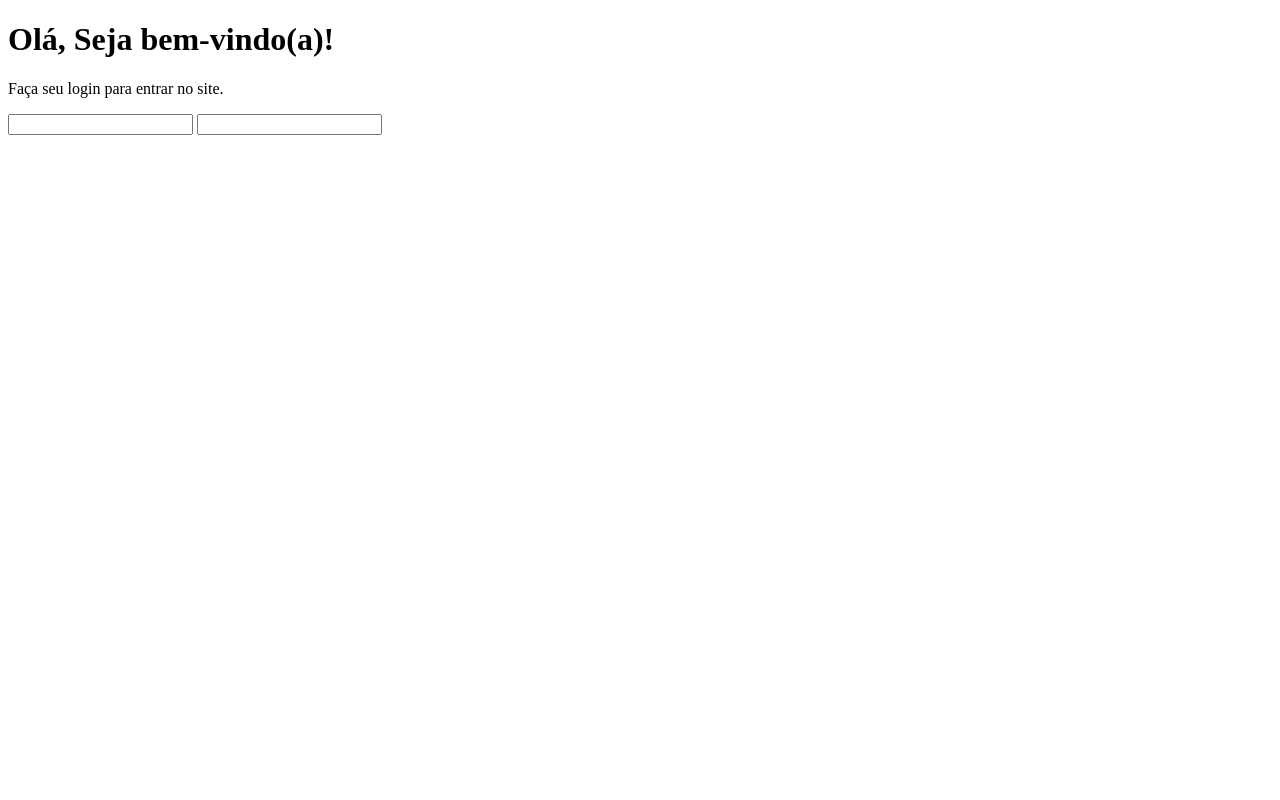
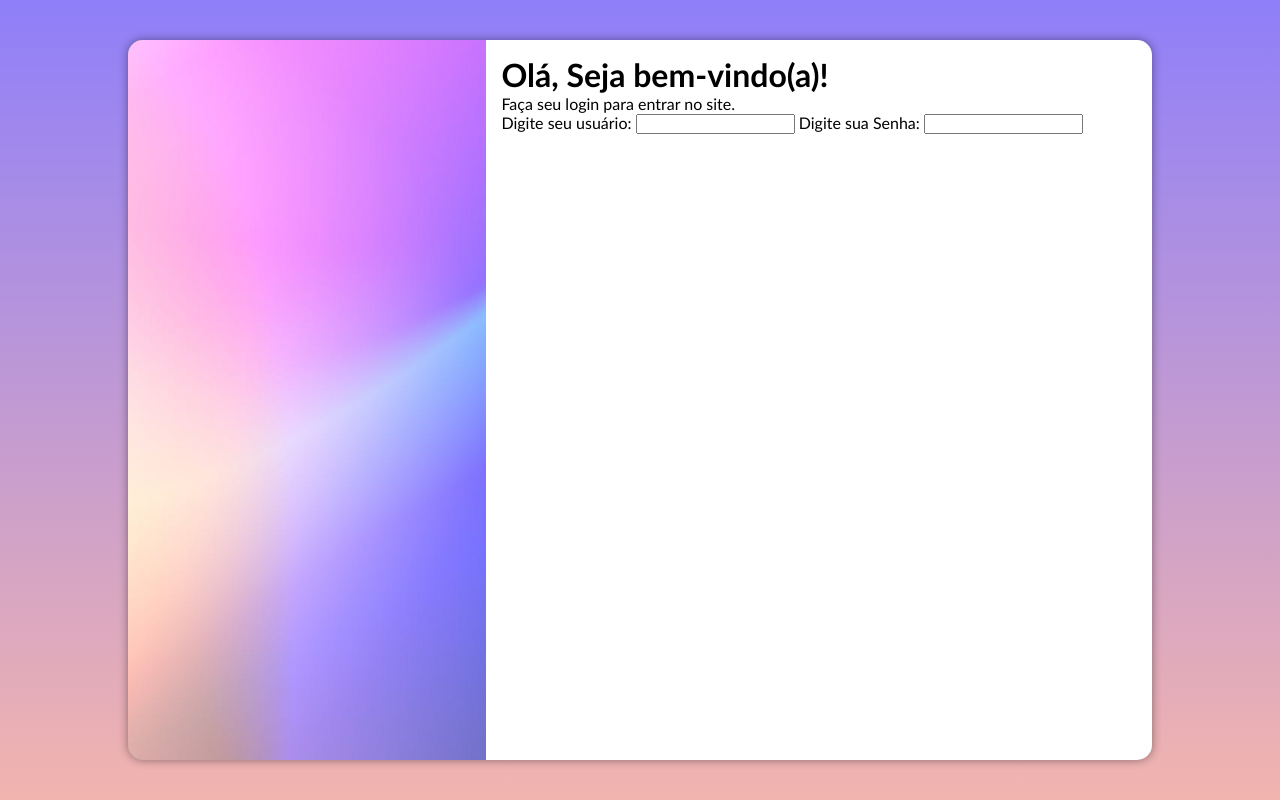
Before and after one commit to jull-tech/Projeto-Login, a plain HTML site: page index.html in a window 1280 px wide. Drawn offline with Linux system fonts and the light colour scheme.

Commit message:
login2.0

```diff
--- a/index.html
+++ b/index.html
@@ -6,9 +6,9 @@
     <title>Login</title>
 
     <link rel="stylesheet" href="stilo/style.css">
+    <link rel="stylesheet" href="stilo/screen.css">
 </head>
 <body>
-    <main>
         <div id="login">
             <div id="imagem">
 
@@ -18,14 +18,13 @@
                 <p>Faça seu login para entrar no site.</p>
 
                 <form action="login.php" method="post" autocomplete="on">
-                    <label for=""></label>
-                    <input type="email" name="" id="">
+                    <label for="id-user">Digite seu usuário:</label>
+                    <input type="text" name="user" id="id-user">
 
-                    <label for=""></label>
-                    <input type="password" name="" id="">
+                    <label for="id-senha">Digite sua Senha:</label>
+                    <input type="password" name="senha" id="id-senha">
                 </form>
             </div>
         </div>
-    </main>
 </body>
 </html>
--- /dev/null
+++ b/stilo/screen.css
@@ -0,0 +1,43 @@
+@charset "UTF-8";
+
+@media screen and (min-width: 768px) and (max-width: 992px) {
+    body {
+        background-image: linear-gradient( #8F7FF9, #F2B4AE);
+    }
+
+    div#login {
+        width: 75%;
+        height: 90%;
+    }
+    div#login > div#imagem {
+        float: left;
+        width: 30%;
+        height: 100%;
+    }
+
+    div#login > div#formulario {
+        float: right;
+        width: 70%;
+    }
+}
+
+@media screen and (min-width: 992px) {
+    body {
+        background-image: linear-gradient(#8F7FF9, #F2B4AE);
+    }
+
+    div#login {
+        width: 80%;
+        height: 90%;
+    }
+    div#login > div#imagem {
+        float: left;
+        width: 35%;
+        height: 100%;
+    }
+    div#login > div#formulario {
+        float: right;
+        width: 65%;
+    }
+
+}
--- a/stilo/style.css
+++ b/stilo/style.css
@@ -1,3 +1,54 @@
 @charset "UTF-8";
 
-/* Faça um paleta de cores */
+/* Faça um paleta de cores
+rosa: #FFC2E4
+azul: #93BBFF
+laranja: #F2B4AE
+roxo: #8F7FF9
+lilas: #b059e2
+
+*/
+
+
+
+* {
+    margin: 0px;
+    padding: 0px;
+    font-family: 'Gill Sans', 'Gill Sans MT', Calibri, 'Trebuchet MS', sans-serif;
+    box-sizing: border-box; /*Para borda fazer parte*/
+}
+
+html, body {
+    height: 100vh;
+    width: 100vw;
+    background-color: #8F7FF9 ;
+}
+
+div#login {
+    position: absolute;
+    top: 50%;
+    left: 50%;
+    transform: translate(-50%, -50%);
+    background-color: white;
+
+    width: 80%;
+    height: 90%;
+    border-radius: 15px;
+    overflow: hidden;
+    box-shadow: 0px 0px 10px rgba(0, 0, 0, 0.418)
+
+}
+
+div#login > div#imagem {
+    display: block;
+    background: gray url("../imagens/pexels-codioful-7135066.jpg") top right no-repeat;
+    background-size: cover;
+    width: 80vw;
+    height: 160px;
+
+}
+
+div#formulario {
+    display: block;
+    padding: 15px;
+}
```
